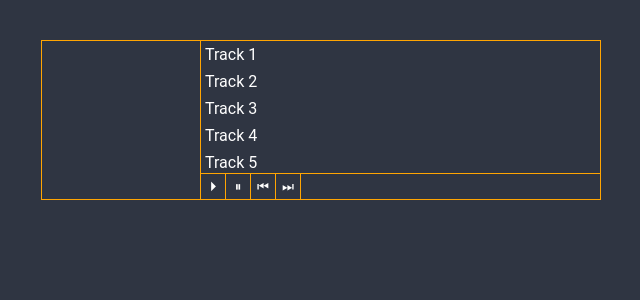
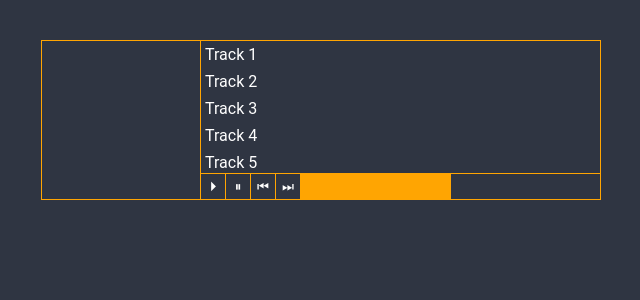
Before and after one commit to alexamy/vue-audio-player, a Vue app: page / in a window 1280 px wide. Shown: the top 300 px of the page, without its empty margins (319-959 px from the left). Built offline with nearby package versions, Linux system fonts and the light colour scheme.

Commit message:
use progress bar

```diff
--- a/src/App.vue
+++ b/src/App.vue
@@ -28,7 +28,7 @@ const tracks = [
           <button class="button">⏸</button>
           <button class="button">⏮</button>
           <button class="button">⏭</button>
-          <div class="seekbar"></div>
+          <progress class="seekbar" max="100" value="50"></progress>
         </div>
       </div>
     </div>
@@ -110,7 +110,15 @@ const tracks = [
   outline: 0;
 }
 .seekbar {
+  appearance: none;
+  height: 100%;
   flex-grow: 1;
   cursor: pointer;
 }
+.seekbar[value]::-webkit-progress-bar {
+  background-color: transparent;
+}
+.seekbar[value]::-webkit-progress-value {
+  background-color: var(--orange);
+}
 </style>
```
